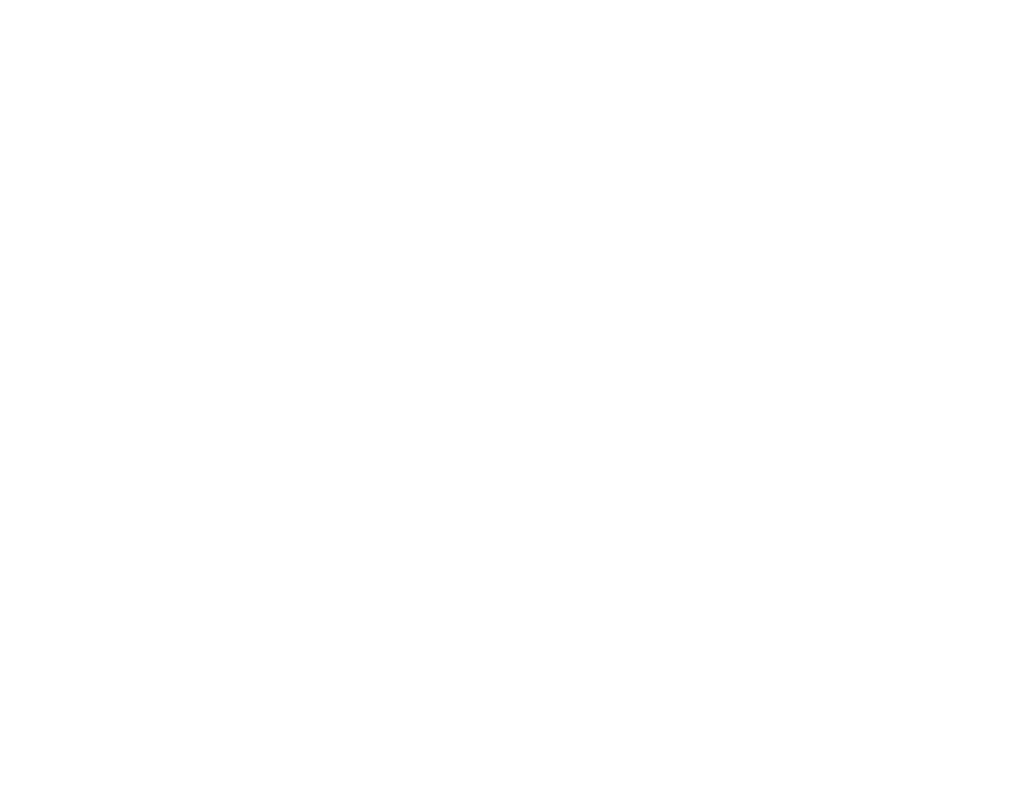
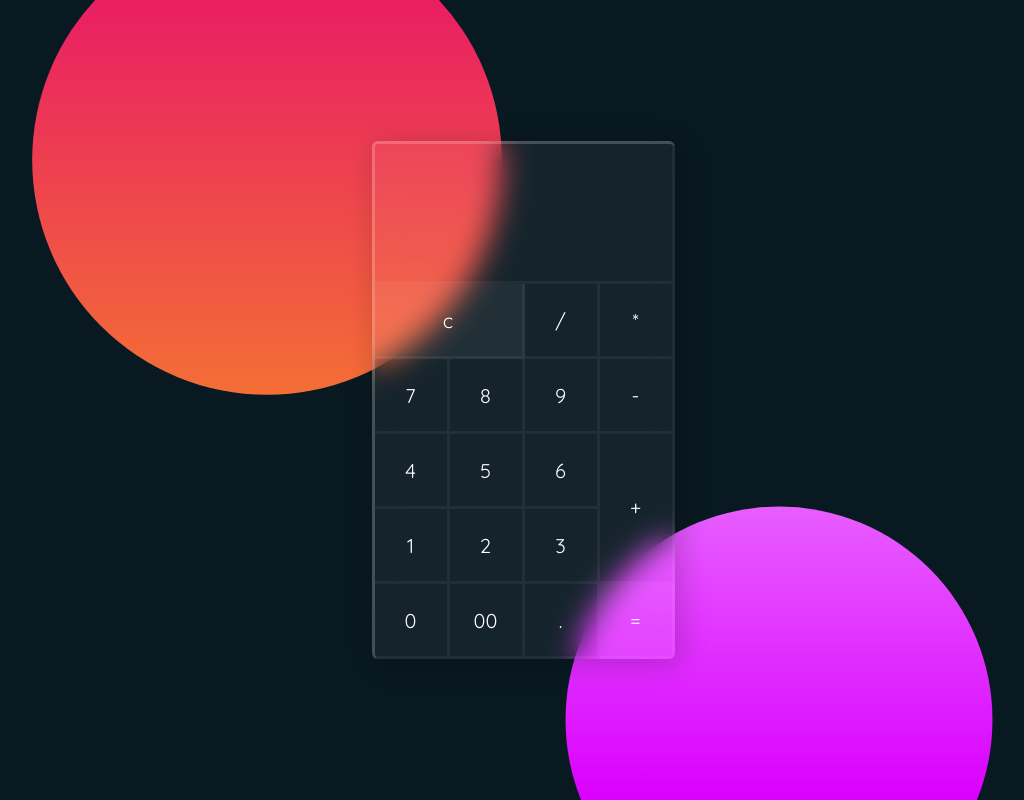
Before and after one commit to reyhanx/Calculator, a plain HTML site: page index.html in a window 1280 px wide. Shown: the whole page, without its empty margins (117-1141 px from the left). Drawn offline with Linux system fonts and the light colour scheme.

Commit message:
Add style,color,background,etc

```diff
--- a/index.html
+++ b/index.html
@@ -4,9 +4,32 @@
     <meta charset="UTF-8">
     <meta http-equiv="X-UA-Compatible" content="IE=edge">
     <meta name="viewport" content="width=device-width, initial-scale=1.0">
+    <link rel="stylesheet" href="style.css">
     <title>Document</title>
 </head>
 <body>
-
+    <div class="container">
+        <form class="calculator" name="calc">
+            <input type="text" readonly class="value" name="txt"/>
+            <span class="num clear" onclick="calc.txt.value = ''">c</span>
+            <span class="num" onclick="document.calc.txt.value += '/'">/</span>
+            <span class="num" onclick="document.calc.txt.value += '*'">*</span>
+            <span class="num" onclick="document.calc.txt.value += '7'">7</span>
+            <span class="num" onclick="document.calc.txt.value += '8'">8</span>
+            <span class="num" onclick="document.calc.txt.value += '9'">9</span>
+            <span class="num" onclick="document.calc.txt.value += '-'">-</span>
+            <span class="num" onclick="document.calc.txt.value += '4'">4</span>
+            <span class="num" onclick="document.calc.txt.value += '5'">5</span>
+            <span class="num" onclick="document.calc.txt.value += '6'">6</span>
+            <span class="num plus" onclick="document.calc.txt.value += '+'">+</span>
+            <span class="num" onclick="document.calc.txt.value += '1'">1</span>
+            <span class="num" onclick="document.calc.txt.value += '2'">2</span>
+            <span class="num" onclick="document.calc.txt.value += '3'">3</span>
+            <span class="num" onclick="document.calc.txt.value += '0'">0</span>
+            <span class="num" onclick="document.calc.txt.value += '00'">00</span>
+            <span class="num" onclick="document.calc.txt.value += '.'">.</span>
+            <span class="num equal" onclick="document.calc.txt.value = eval(calc.txt.value)">=</span>
+        </form>
+    </div>
 </body>
 </html>
--- a/style.css
+++ b/style.css
@@ -0,0 +1,110 @@
+@import url('https://fonts.googleapis.com/css2?family=Quicksand:wght@300;400;500&display=swap');
+*
+{
+    margin: 0;
+    box-sizing: border-box;
+    padding: 0;
+    font-family: 'Quicksand', sans-serif;
+}
+body{
+    display: flex;
+    justify-content: center;
+    align-items: center;
+    min-height: 100vh;
+    background: #091921;
+}
+
+body::before {
+    content: '';
+    position: absolute;
+    top: 0;
+    left: 0;
+    width: 100%;
+    height: 100%;
+    background: linear-gradient(#e91e63, #ffc107);
+    clip-path: circle(22% at 30% 20%);
+}
+
+body::after {
+    content: '';
+    position: absolute;
+    top: 0;
+    left: 0;
+    width: 100%;
+    height: 100%;
+    background: linear-gradient(#ffffff, #da00ff);
+    clip-path: circle(20% at 70% 90%);
+}
+.container {
+    position: relative;
+    background: rgba(255, 255, 255, 0.05);
+    border-radius: 6px;
+    overflow: hidden;
+    z-index: 10;
+    backdrop-filter: blur(15px);
+    border-top: solid rgba(255, 255, 255, 0.2);
+    border-left: solid rgba(255, 255, 255, 0.2);
+    box-shadow: 5px 5px 30px rgba(0, 0, 0, 0.2);
+}
+
+.container .calculator {
+    position: relative;
+    display: grid;
+}
+.container .calculator .value {
+    grid-column: span 4;
+    height: 140px;
+    width: 300px;
+    text-align: right;
+    border: none;
+    outline: none;
+    padding: 10px;
+    font-size: 30px;
+    background: transparent;
+    color: #fff;
+    border-bottom: solid rgba(255, 255, 255, 0.05);
+    border-right: solid rgba(255, 255, 255, 0.05);
+}
+
+.container .calculator span {
+    display: grid;
+    place-items: center;
+    height: 75px;
+    width: 75px;
+    color: #fff;
+    font-weight: 400px;
+    cursor: pointer;
+    font-size: 20px;
+    user-select: none;
+    border-bottom: solid rgba(255, 255, 255, 0.05);
+    border-right: solid rgba(255, 255, 255, 0.05);
+    transition: 0.5s;
+}
+
+.container .calculator span:hover {
+    transition: 0s;
+    background: rgba(255, 255, 255, 0.05);
+}
+
+.container .calculator span:active {
+    background: #14ff47;
+    color: #192f00;
+    font-size: 24px;
+    font-weight: 400;
+
+}
+
+.container .calculator .clear {
+    grid-column: span 2;
+    width: 150px;
+    background: rgba(255, 255, 255, 0.05);
+}
+
+.container .calculator .plus {
+    grid-row: span 2;
+    height: 150px;
+}
+
+.equal {
+    background: rgba(255, 255, 255, 0.05);
+}
```
